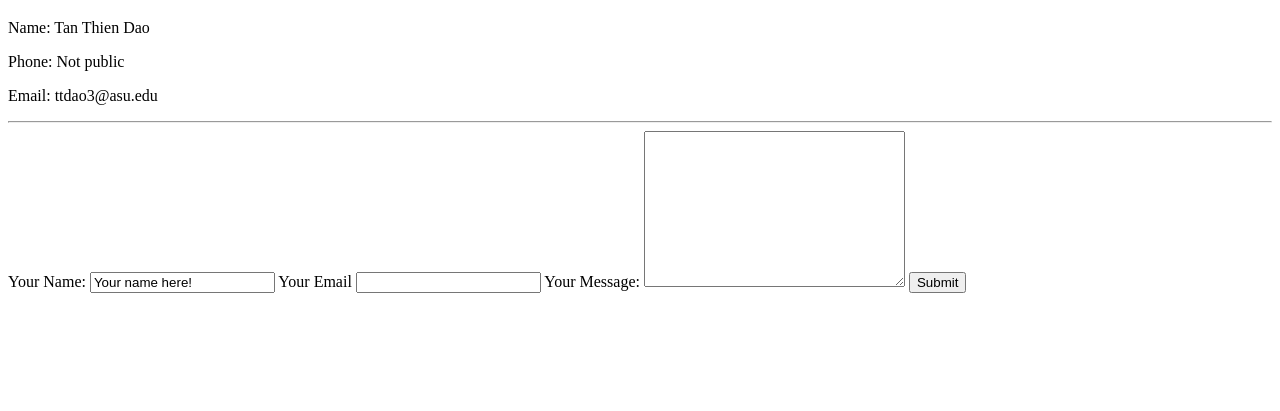
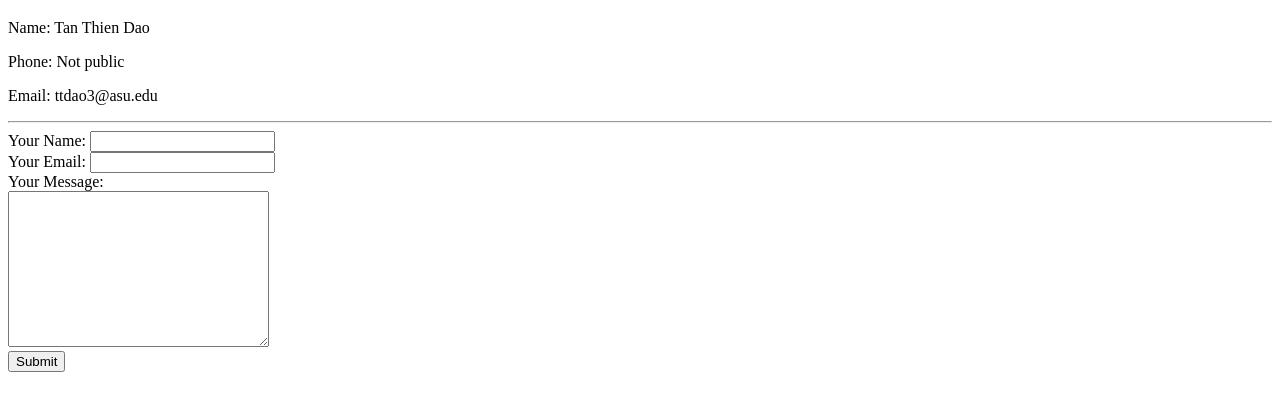
Before and after one commit to TanThienDao/PersonalWeb, a plain HTML site: page contact_me.html in a window 1280 px wide. Shown: the part 61-472 px from the top of the page. Drawn offline with Linux system fonts and the light colour scheme.

Commit message:
add mail function

```diff
--- a/contact_me.html
+++ b/contact_me.html
@@ -10,13 +10,13 @@
     <p>Phone: Not public </p>
     <p>Email: ttdao3@asu.edu</p>
     <hr>
-    <form class="" action="index.html" method="post">
-      <label>Your Name:</label>
-      <input type="text" name="" value="Your name here!">
-      <label>Your Email</label>
-      <input type="email" name="" value="">
-      <label>Your Message: </label>
-      <textarea name="name" rows="10" cols="30"></textarea>
+    <form class="" action="mailto:ttdao3@asu.edu" method="post">
+      <label>Your Name: </label>
+      <input type="text" name="" value=""><br>
+      <label>Your Email: </label>
+      <input type="email" name="" value=""><br>
+      <label>Your Message: </label><br>
+      <textarea name="name" rows="10" cols="30"></textarea><br>
       <input type="submit" name="" value="Submit">
 
     </form>
```
